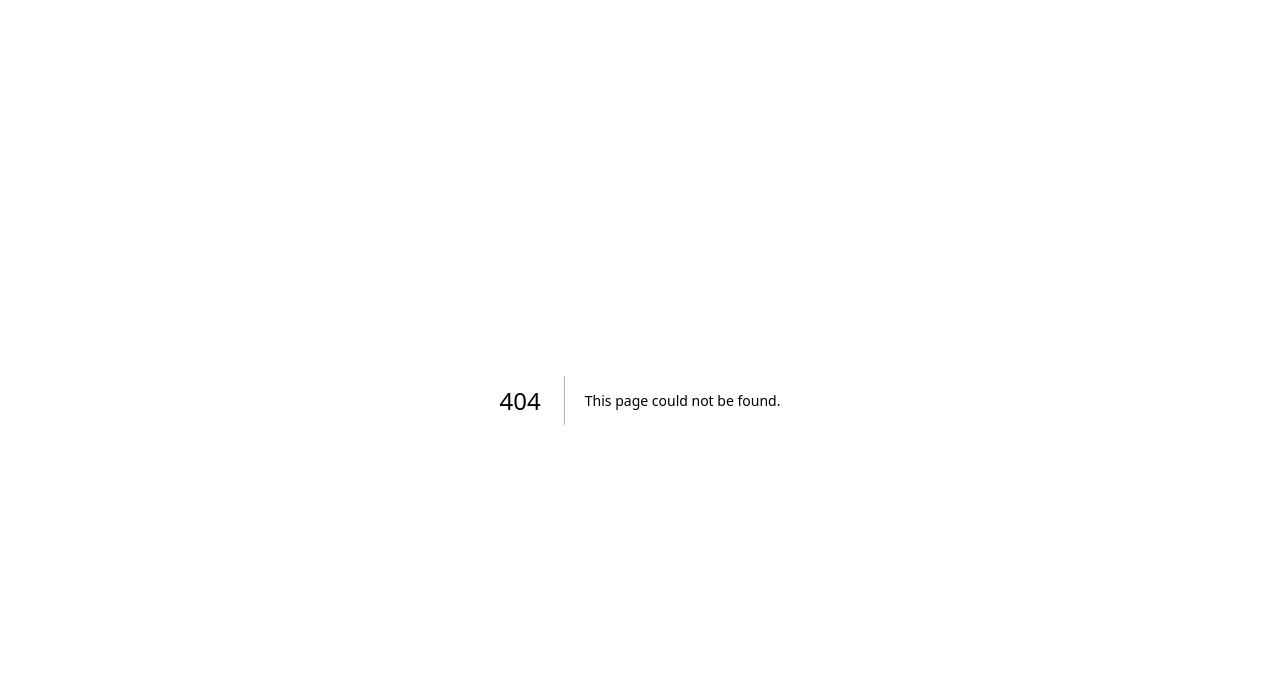
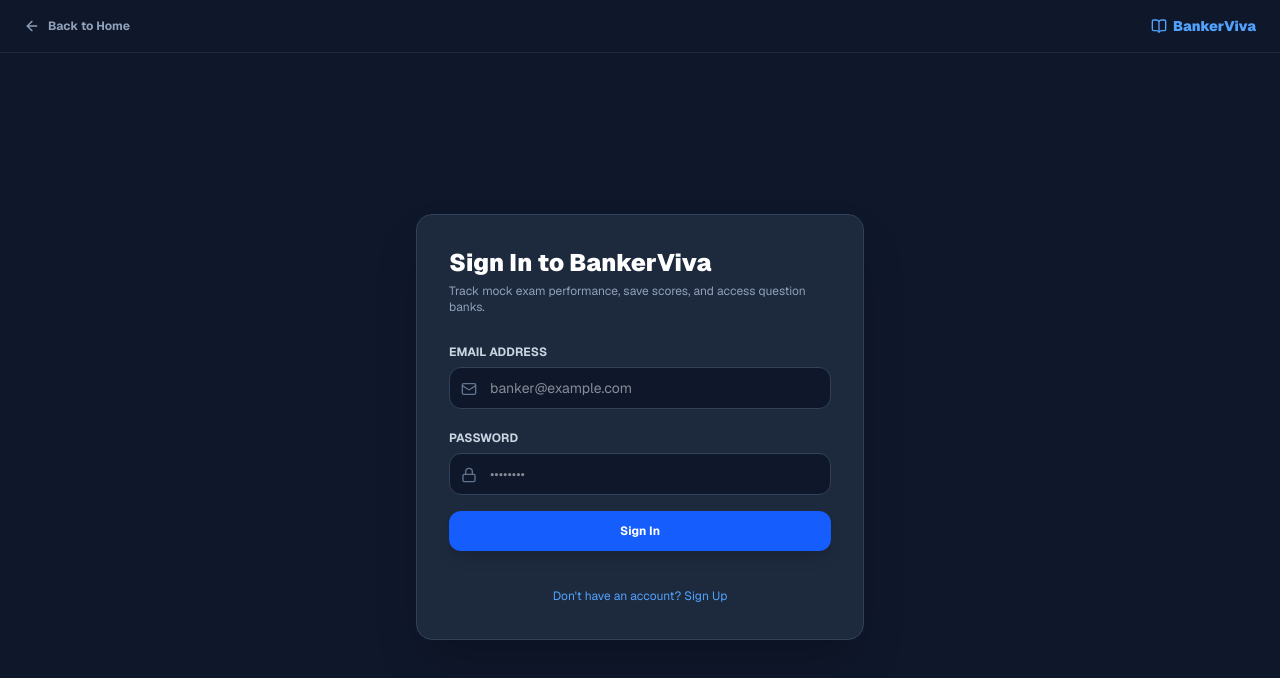
Before and after one commit to cbiswarup74-hue/bankerviva, a Next.js app: page /auth in a window 1280 px wide. Before the commit this address had no page. Shown: the top 678 px of the page. Built offline with nearby package versions, Linux system fonts and the light colour scheme; no server answers.

Commit message:
feat: add user authentication and score tracking schema

```diff
--- /dev/null
+++ b/src/app/auth/page.tsx
@@ -0,0 +1,113 @@
+'use client';
+
+import React, { useState } from 'react';
+import { supabase } from '@/lib/supabaseClient';
+import { BookOpen, Mail, Lock, ArrowLeft, CheckCircle } from 'lucide-react';
+import Link from 'next/link';
+import { useRouter } from 'next/navigation';
+
+export default function AuthPage() {
+  const [email, setEmail] = useState('');
+  const [password, setPassword] = useState('');
+  const [isSignUp, setIsSignUp] = useState(false);
+  const [message, setMessage] = useState('');
+  const [loading, setLoading] = useState(false);
+  const router = useRouter();
+
+  const handleAuth = async (e: React.FormEvent) => {
+    e.preventDefault();
+    setLoading(true);
+    setMessage('');
+
+    if (isSignUp) {
+      const { error } = await supabase.auth.signUp({ email, password });
+      if (error) setMessage(error.message);
+      else setMessage('Registration successful! Please check your email to verify.');
+    } else {
+      const { error } = await supabase.auth.signInWithPassword({ email, password });
+      if (error) setMessage(error.message);
+      else {
+        router.push('/exam');
+      }
+    }
+    setLoading(false);
+  };
+
+  return (
+    <div className="min-h-screen bg-slate-900 text-white flex flex-col font-sans">
+      <header className="px-6 py-4 border-b border-slate-800 flex justify-between items-center">
+        <Link href="/" className="flex items-center gap-2 text-xs font-bold text-slate-400 hover:text-white transition">
+          <ArrowLeft className="w-4 h-4" /> Back to Home
+        </Link>
+        <span className="text-sm font-black text-blue-400 flex items-center gap-1.5">
+          <BookOpen className="w-4 h-4" /> BankerViva
+        </span>
+      </header>
+
+      <main className="flex-1 flex items-center justify-center p-6">
+        <div className="max-w-md w-full bg-slate-800 border border-slate-700 rounded-2xl p-8 space-y-6 shadow-2xl">
+          <div>
+            <h1 className="text-2xl font-black">{isSignUp ? 'Create Aspirant Account' : 'Sign In to BankerViva'}</h1>
+            <p className="text-xs text-slate-400 mt-1">Track mock exam performance, save scores, and access question banks.</p>
+          </div>
+
+          {message && (
+            <div className="p-3 rounded-lg bg-blue-900/50 border border-blue-500 text-xs text-blue-200 flex items-center gap-2">
+              <CheckCircle className="w-4 h-4 flex-shrink-0" /> {message}
+            </div>
+          )}
+
+          <form onSubmit={handleAuth} className="space-y-4">
+            <div>
+              <label className="text-xs font-bold uppercase text-slate-300">Email Address</label>
+              <div className="relative mt-1">
+                <Mail className="w-4 h-4 text-slate-500 absolute left-3 top-3.5" />
+                <input
+                  type="email"
+                  required
+                  value={email}
+                  onChange={(e) => setEmail(e.target.value)}
+                  placeholder="banker@example.com"
+                  className="w-full bg-slate-900 border border-slate-700 rounded-xl pl-10 pr-4 py-2.5 text-sm focus:outline-none focus:border-blue-500"
+                />
+              </div>
+            </div>
+
+            <div>
+              <label className="text-xs font-bold uppercase text-slate-300">Password</label>
+              <div className="relative mt-1">
+                <Lock className="w-4 h-4 text-slate-500 absolute left-3 top-3.5" />
+                <input
+                  type="password"
+                  required
+                  value={password}
+                  onChange={(e) => setPassword(e.target.value)}
+                  placeholder="••••••••"
+                  className="w-full bg-slate-900 border border-slate-700 rounded-xl pl-10 pr-4 py-2.5 text-sm focus:outline-none focus:border-blue-500"
+                />
+              </div>
+            </div>
+
+            <button
+              type="submit"
+              disabled={loading}
+              className="w-full py-3 bg-blue-600 hover:bg-blue-500 text-white font-bold text-xs rounded-xl shadow-lg transition"
+            >
+              {loading ? 'Processing...' : isSignUp ? 'Sign Up' : 'Sign In'}
+            </button>
+          </form>
+
+          <div className="text-center pt-2">
+            <button
+              type="button"
+              onClick={() => setIsSignUp(!isSignUp)}
+              className="text-xs text-blue-400 hover:underline"
+            >
+              {isSignUp ? 'Already have an account? Sign In' : "Don't have an account? Sign Up"}
+            </button>
+          </div>
+        </div>
+      </main>
+    </div>
+  );
+}
```
